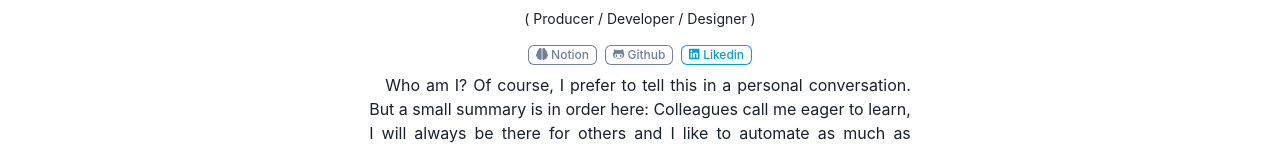
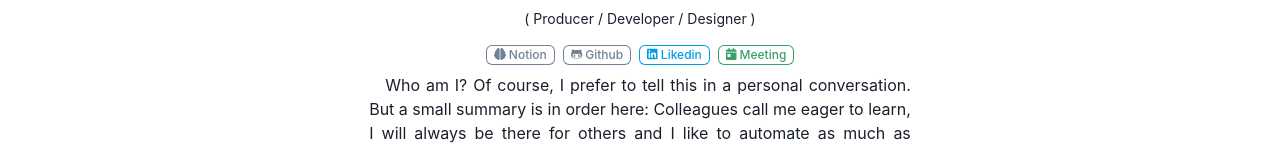
Before and after one commit to OliverEngels/digitaltinkerer-website, a Next.js app: page / in a window 1280 px wide. Shown: the part 422-566 px from the top of the page. Built offline with nearby package versions, Linux system fonts and the light colour scheme.

Commit message:
feat(calendly): plan meeting functionality

```diff
--- a/package.json
+++ b/package.json
@@ -16,6 +16,7 @@
         "framer-motion": "^6.2.8",
         "next": "^12.1.2-canary.0",
         "react": "^17.0.2",
+        "react-calendly": "^3.0.2",
         "react-dom": "^17.0.2",
         "react-infinite-scroll-component": "^6.1.0"
     },
--- a/pages/index.tsx
+++ b/pages/index.tsx
@@ -11,10 +11,15 @@ import {
     SimpleGrid,
     VStack,
     HStack,
-    Center
+    Center,
+    useDisclosure
 } from '@chakra-ui/react'
 import { FontAwesomeIcon } from '@fortawesome/react-fontawesome'
-import { faBrain, faCaretRight } from '@fortawesome/free-solid-svg-icons'
+import {
+    faBrain,
+    faCalendarDay,
+    faCaretRight
+} from '@fortawesome/free-solid-svg-icons'
 import Link from 'next/link'
 import data from '../data/_tinkering-data.json'
 import { faGithubAlt, faLinkedin } from '@fortawesome/free-brands-svg-icons'
@@ -22,10 +27,23 @@ import P from '../components/paragraph'
 import ArticleBox from '../components/article-box'
 import Segment from '../components/segments'
 import Layout from '../components/layout'
+import { PopupModal } from 'react-calendly'
+import { useRef } from 'react'
 
 export default function Home() {
+    const { isOpen, onOpen, onClose } = useDisclosure()
+
     return (
         <Layout title='Digital Tinkerer'>
+            <PopupModal
+                url='https://calendly.com/oliver-engels'
+                onModalClose={onClose}
+                open={isOpen}
+                rootElement={
+                    typeof window !== 'undefined' &&
+                    document.getElementById('__next')
+                }
+            />
             <Container pt={75}>
                 <Segment>
                     <Center>
@@ -97,6 +115,19 @@ export default function Home() {
                                     </Text>
                                 </Tag>
                             </Link>
+                        </WrapItem>
+                        <WrapItem>
+                            <Tag
+                                onClick={onOpen}
+                                variant='outline'
+                                colorScheme='green'
+                                size='sm'
+                                cursor='pointer'>
+                                <Text>
+                                    <FontAwesomeIcon icon={faCalendarDay} />{' '}
+                                    Meeting
+                                </Text>
+                            </Tag>
                         </WrapItem>
                     </Wrap>
                 </Segment>
```
Also changed, not shown: 1 other file (tests, documents, lock files or other folders).
